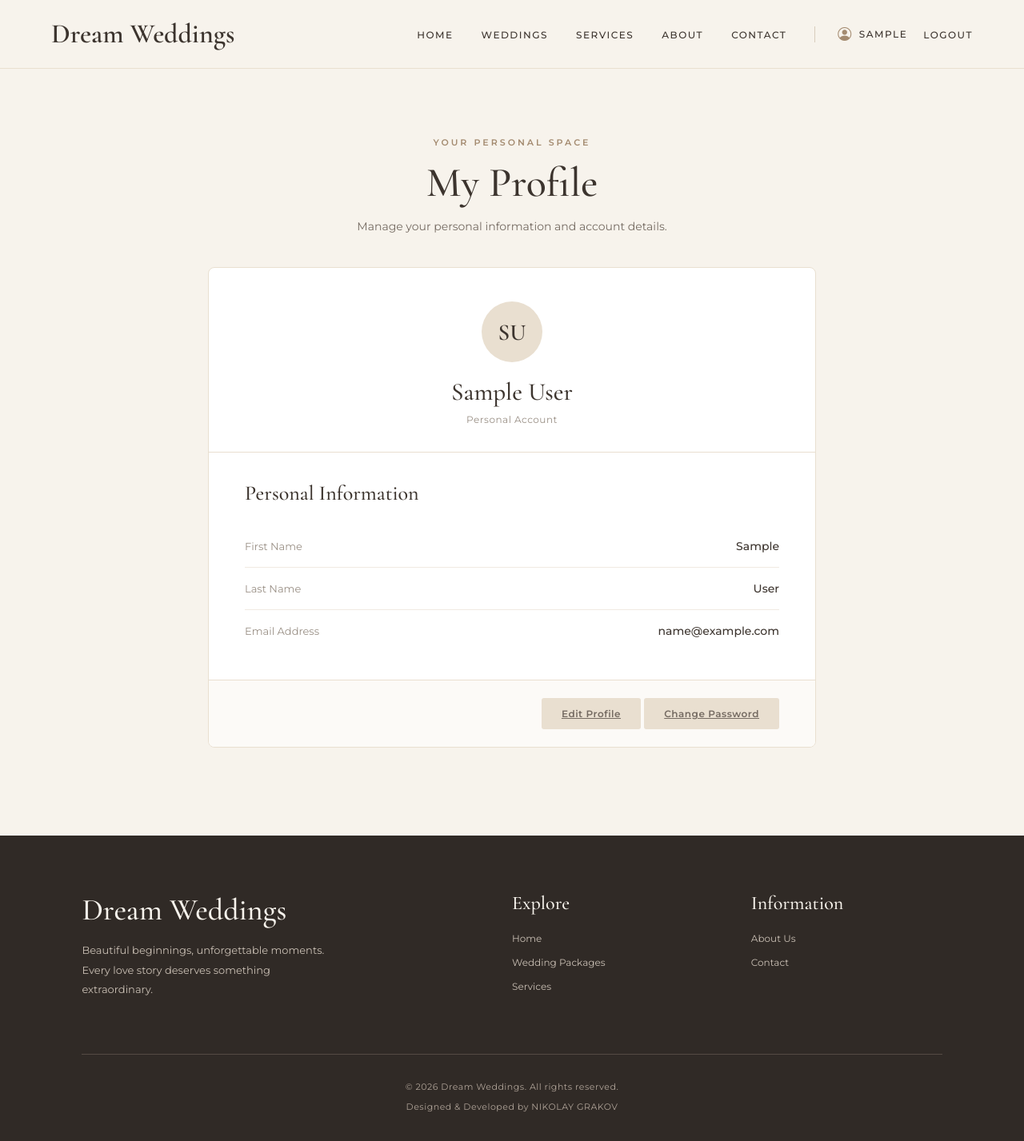
After one commit to nikolaygrakow/Dream-Weddings, a Django app: page /accounts/profile/details/ in a window 1280 px wide. The commit adds this page. Shown: the whole page at 80% size. Run offline with Django 5.2, Linux system fonts and the light colour scheme; the visitor is signed in with stand-in values (Sample User, id 1); parts of the project's set-up code (start-up, migrations or seed data) failed here and were passed over.

Commit message:
feat: Implement user profile management and password change

```diff
--- a/accounts/urls.py
+++ b/accounts/urls.py
@@ -1,5 +1,6 @@
-from django.urls import path
-from accounts.views import RegisterView, WeddingLoginView, WeddingLogoutView
+from django.urls import path, include
+from accounts.views import RegisterView, WeddingLoginView, WeddingLogoutView, ProfileDetailView, ProfileEditView, \
+    WeddingPasswordChangeView
 
 app_name = 'accounts'
 
@@ -7,5 +8,9 @@ urlpatterns = [
     path('register/', RegisterView.as_view(), name='register'),
     path('login/', WeddingLoginView.as_view(), name='login'),
     path('logout/', WeddingLogoutView.as_view(), name='logout'),
-
+    path('profile/', include([
+        path('details/', ProfileDetailView.as_view(), name='profile-details'),
+        path('edit/', ProfileEditView.as_view(), name='profile-edit'),
+        path('change-password/', WeddingPasswordChangeView.as_view(), name='change-password'),
+    ])),
 ]
--- a/accounts/views.py
+++ b/accounts/views.py
@@ -1,10 +1,11 @@
 from django.contrib import messages
-from django.contrib.auth.views import LoginView, LogoutView
+from django.contrib.auth.mixins import LoginRequiredMixin
+from django.contrib.auth.views import LoginView, LogoutView, PasswordChangeView
 from django.contrib.messages.views import SuccessMessageMixin
 from django.urls import reverse_lazy
-from django.views.generic import CreateView
+from django.views.generic import CreateView, DetailView, UpdateView
 
-from accounts.forms import WeddingUserCreationForm
+from accounts.forms import WeddingUserCreationForm, WeddingUserEditForm
 
 
 class RegisterView(SuccessMessageMixin, CreateView):
@@ -21,10 +22,41 @@ class WeddingLoginView(LoginView):
         messages.success(self.request, "You have been logged in successfully!")
         return response
 
-
 class WeddingLogoutView(LogoutView):
 
     def post(self, request, *args, **kwargs):
         response = super().post(request, *args, **kwargs)
         messages.success(request, "You have been logged out successfully!")
         return response
+
+class ProfileDetailView(LoginRequiredMixin, DetailView):
+    template_name = 'accounts/profile-details.html'
+    context_object_name = 'profile'
+
+    def get_object(self, queryset=None):
+        return self.request.user
+
+
+class ProfileEditView(LoginRequiredMixin, UpdateView):
+    form_class = WeddingUserEditForm
+    template_name = 'accounts/profile-edit.html'
+    context_object_name = 'profile'
+    success_url = reverse_lazy('accounts:profile-details')
+
+
+    def get_object(self, queryset=None):
+        return self.request.user
+
+    def form_valid(self, form):
+        response = super().form_valid(form)
+        messages.success(self.request, "Your profile has been updated successfully!")
+        return response
+
+class WeddingPasswordChangeView(LoginRequiredMixin, PasswordChangeView):
+    template_name = 'accounts/password-change.html'
+    success_url = reverse_lazy('accounts:profile-details')
+
+    def form_valid(self, form):
+        response = super().form_valid(form)
+        messages.success(self.request, "Your password has been changed successfully!")
+        return response
--- a/static/css/style.css
+++ b/static/css/style.css
@@ -2399,3 +2399,295 @@ body {
     line-height: 1;
     vertical-align: middle;
 }
+
+
+/* ===========================
+   MY PROFILE
+=========================== */
+
+.profile-section {
+    padding: 85px 20px 110px;
+    background: #F7F3EC;
+    min-height: 75vh;
+}
+
+.profile-container {
+    max-width: 760px;
+    margin: 0 auto;
+}
+
+.profile-header {
+    text-align: center;
+    margin-bottom: 42px;
+}
+
+.profile-eyebrow {
+    display: block;
+    color: #A48B70;
+    font-size: 11px;
+    font-weight: 600;
+    letter-spacing: 3px;
+    text-transform: uppercase;
+    margin-bottom: 12px;
+}
+
+.profile-header h1 {
+    font-family: 'Cormorant Garamond', serif;
+    font-size: 52px;
+    font-weight: 500;
+    color: #3C342E;
+    margin: 0 0 10px;
+}
+
+.profile-header p {
+    color: #756B62;
+    font-size: 14px;
+}
+
+.profile-card {
+    background: #fff;
+    border: 1px solid #E9DFD0;
+    border-radius: 8px;
+    overflow: hidden;
+}
+
+.profile-card-header {
+    text-align: center;
+    padding: 42px 30px 32px;
+    border-bottom: 1px solid #E9DFD0;
+}
+
+.profile-avatar {
+    width: 76px;
+    height: 76px;
+    border-radius: 50%;
+    background: #E9DFD0;
+    color: #3C342E;
+    display: flex;
+    justify-content: center;
+    align-items: center;
+    margin: 0 auto 18px;
+    font-family: 'Cormorant Garamond', serif;
+    font-size: 29px;
+    font-weight: 600;
+}
+
+.profile-card-header h2 {
+    font-family: 'Cormorant Garamond', serif;
+    font-size: 31px;
+    font-weight: 500;
+    color: #3C342E;
+    margin: 0 0 5px;
+}
+
+.profile-card-header > span {
+    color: #9A9086;
+    font-size: 12px;
+    letter-spacing: 0.5px;
+}
+
+.profile-card-body {
+    padding: 35px 45px;
+}
+
+.profile-card-body h3 {
+    font-family: 'Cormorant Garamond', serif;
+    font-size: 26px;
+    font-weight: 500;
+    color: #3C342E;
+    margin: 0 0 25px;
+}
+
+.profile-info {
+    display: flex;
+    flex-direction: column;
+}
+
+.profile-info-item {
+    display: flex;
+    justify-content: space-between;
+    align-items: center;
+    gap: 20px;
+    padding: 17px 0;
+    border-bottom: 1px solid #F0EAE2;
+}
+
+.profile-info-item:last-child {
+    border-bottom: none;
+}
+
+.profile-label {
+    color: #9A9086;
+    font-size: 13px;
+}
+
+.profile-value {
+    color: #3C342E;
+    font-size: 14px;
+    font-weight: 500;
+    text-align: right;
+    overflow-wrap: anywhere;
+}
+
+.profile-card-footer {
+    padding: 22px 45px;
+    background: #FCFAF7;
+    border-top: 1px solid #E9DFD0;
+    text-align: right;
+}
+
+.profile-edit-button {
+    display: inline-block;
+    background: #E9DFD0;
+    color: #756B62;
+    padding: 12px 25px;
+    border-radius: 3px;
+    font-size: 12px;
+    font-weight: 600;
+    letter-spacing: 0.5px;
+    cursor: pointer;
+}
+
+@media (max-width: 600px) {
+    .profile-section {
+        padding: 55px 16px 75px;
+    }
+
+    .profile-header h1 {
+        font-size: 42px;
+    }
+
+    .profile-card-body {
+        padding: 28px 22px;
+    }
+
+    .profile-card-header {
+        padding: 35px 20px 28px;
+    }
+
+    .profile-card-footer {
+        padding: 20px 22px;
+    }
+
+    .profile-info-item {
+        align-items: flex-start;
+        flex-direction: column;
+        gap: 6px;
+    }
+
+    .profile-value {
+        text-align: left;
+    }
+}
+
+.nav-profile {
+    display: inline-flex;
+    align-items: center;
+    gap: 8px;
+}
+
+.nav-profile i {
+    font-size: 17px;
+    color: #A48B70;
+}
+
+
+/* ===========================
+   PROFILE EDIT
+=========================== */
+
+.profile-edit-form {
+    display: flex;
+    flex-direction: column;
+    gap: 22px;
+}
+
+.profile-form-group {
+    display: flex;
+    flex-direction: column;
+    gap: 8px;
+}
+
+.profile-form-group label {
+    font-size: 13px;
+    font-weight: 500;
+    color: #3C342E;
+}
+
+.profile-form-group input {
+    width: 100%;
+    padding: 13px 15px;
+    border: 1px solid #E9DFD0;
+    border-radius: 4px;
+    background: #FCFAF7;
+    color: #3C342E;
+    font: inherit;
+    font-size: 14px;
+    transition: border-color 0.2s ease;
+}
+
+.profile-form-group input:focus {
+    outline: none;
+    border-color: #A48B70;
+}
+
+.profile-edit-actions {
+    display: flex;
+    justify-content: flex-end;
+    align-items: center;
+    gap: 14px;
+    margin-top: 12px;
+}
+
+.profile-cancel-button,
+.profile-save-button {
+    display: inline-flex;
+    align-items: center;
+    justify-content: center;
+    padding: 12px 24px;
+    border-radius: 3px;
+    font-size: 12px;
+    font-weight: 600;
+    text-decoration: none;
+    cursor: pointer;
+    transition: background 0.2s ease;
+}
+
+.profile-cancel-button {
+    color: #756B62;
+    background: #F0EAE2;
+}
+
+.profile-cancel-button:hover {
+    background: #E9DFD0;
+}
+
+.profile-save-button {
+    border: none;
+    background: #A48B70;
+    color: #fff;
+}
+
+.profile-save-button:hover {
+    background: #8E765D;
+}
+
+.profile-edit-form .errorlist {
+    margin: 0;
+    padding: 0;
+    list-style: none;
+    color: #B94A48;
+    font-size: 12px;
+}
+
+@media (max-width: 600px) {
+    .profile-edit-actions {
+        flex-direction: column-reverse;
+        align-items: stretch;
+    }
+
+    .profile-cancel-button,
+    .profile-save-button {
+        width: 100%;
+    }
+}
--- /dev/null
+++ b/templates/accounts/profile-details.html
@@ -0,0 +1,58 @@
+{% extends 'base.html' %}
+
+{% block content %}
+<section class="profile-section">
+    <div class="profile-container">
+
+        <div class="profile-header">
+            <span class="profile-eyebrow">YOUR PERSONAL SPACE</span>
+            <h1>My Profile</h1>
+            <p>Manage your personal information and account details.</p>
+        </div>
+
+        <div class="profile-card">
+            <div class="profile-card-header">
+                <div class="profile-avatar">
+                    {{ profile.first_name|first|upper }}{{ profile.last_name|first|upper }}
+                </div>
+
+                <h2>{{ profile.get_full_name|default:profile.email }}</h2>
+                <span>Personal Account</span>
+            </div>
+
+            <div class="profile-card-body">
+                <h3>Personal Information</h3>
+
+                <div class="profile-info">
+                    <div class="profile-info-item">
+                        <span class="profile-label">First Name</span>
+                        <span class="profile-value">{{ profile.first_name }}</span>
+                    </div>
+
+                    <div class="profile-info-item">
+                        <span class="profile-label">Last Name</span>
+                        <span class="profile-value">{{ profile.last_name }}</span>
+                    </div>
+
+                    <div class="profile-info-item">
+                        <span class="profile-label">Email Address</span>
+                        <span class="profile-value">{{ profile.email }}</span>
+                    </div>
+                </div>
+            </div>
+
+
+            <div class="profile-card-footer">
+                <a href="{% url 'accounts:profile-edit' %}" class="profile-edit-button">
+                    Edit Profile
+                </a>
+
+                <a href="{% url 'accounts:change-password' %}" class="profile-edit-button">
+                    Change Password
+                </a>
+            </div>
+        </div>
+
+    </div>
+</section>
+{% endblock %}
--- a/templates/base.html
+++ b/templates/base.html
@@ -5,6 +5,8 @@
 <head>
     <meta charset="UTF-8">
     <meta name="viewport" content="width=device-width, initial-scale=1.0">
+
+    <link rel="stylesheet" href="https://cdn.jsdelivr.net/npm/bootstrap-icons@1.11.3/font/bootstrap-icons.min.css">
 
     <link rel="preconnect" href="https://fonts.googleapis.com">
     <link rel="preconnect" href="https://fonts.gstatic.com" crossorigin>
--- a/templates/nav.html
+++ b/templates/nav.html
@@ -29,7 +29,10 @@
             </li>
             <li class="nav-auth">
                 {% if user.is_authenticated %}
-                    <a href="#" class="nav-profile">My Profile</a>
+                    <a href="{% url 'accounts:profile-details' %}" class="nav-profile">
+                        <i class="bi bi-person-circle" aria-hidden="true"></i>
+                        {{ user.first_name|default:user.email|upper }}
+                    </a>
 
                     <form method="post" action="{% url 'accounts:logout' %}">
                         {% csrf_token %}
```
Also changed, not shown: accounts/forms.py (+20 -1 lines), templates/accounts/password-change.html (added, +53 -0 lines), templates/accounts/profile-edit.html (added, +53 -0 lines).
